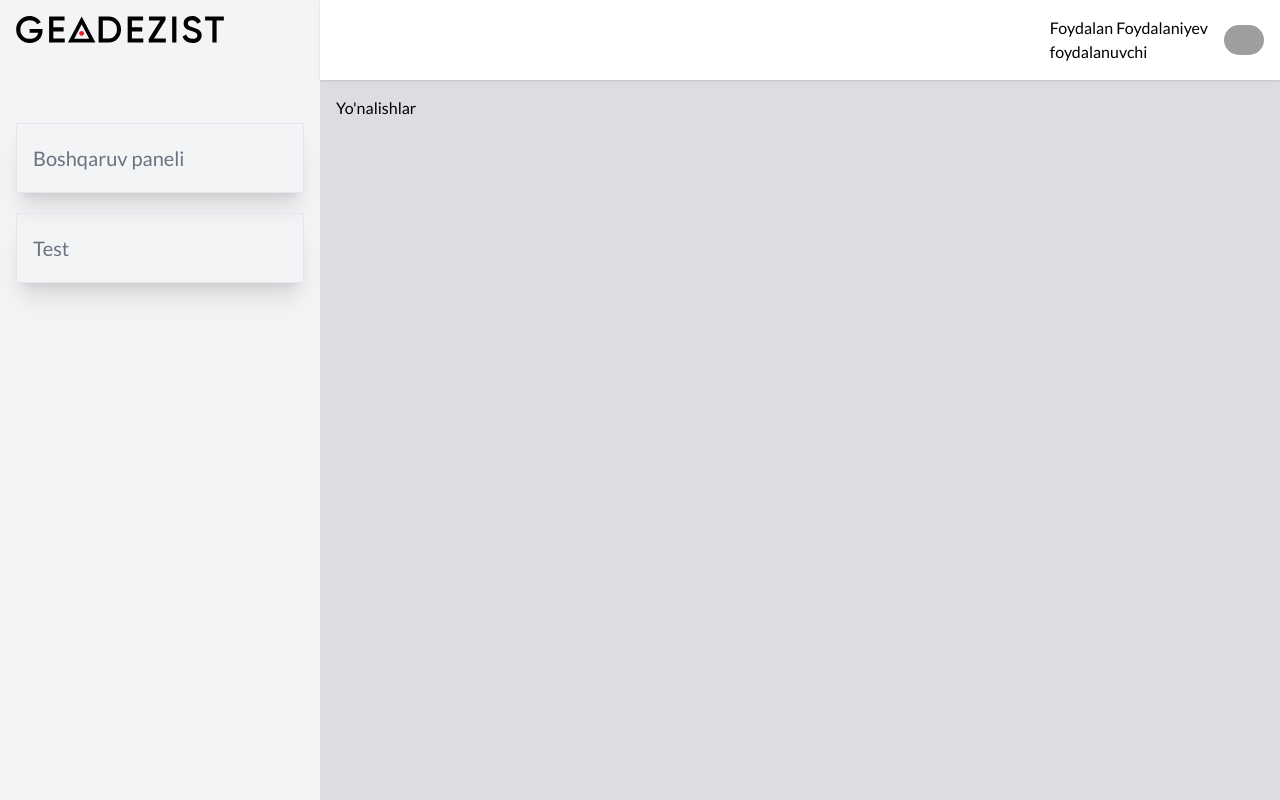
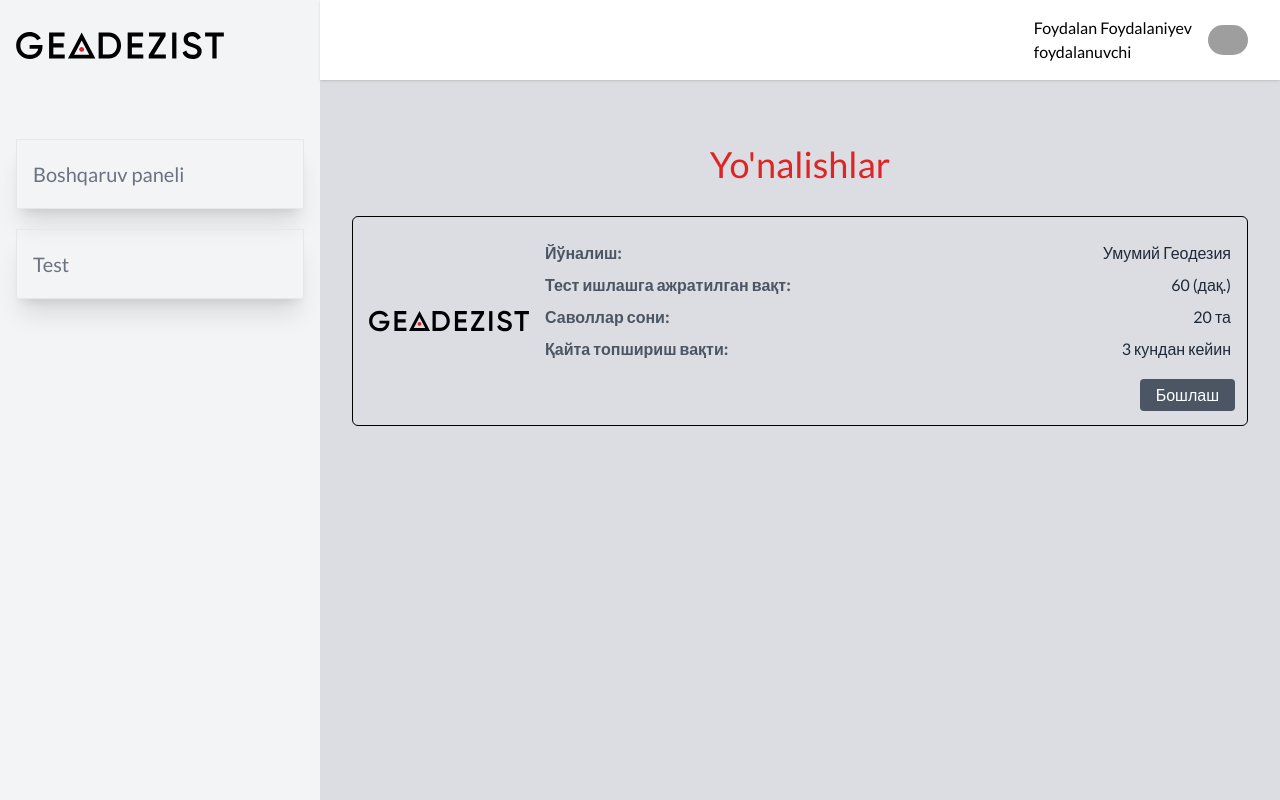
Before and after one commit to jasurhaydarovcode/GEADEZIST, a React (Vite) app: page /client/test/start in a window 1280 px wide. Built offline with nearby package versions, Linux system fonts and the light colour scheme; grey boxes are pictures that could not be loaded.

Commit message:
Clients test start end

```diff
--- a/package.json
+++ b/package.json
@@ -18,6 +18,7 @@
     "axios": "^1.7.7",
     "chart.js": "^4.4.4",
     "flowbite-react": "^0.10.2",
+    "npm": "^10.9.0",
     "react": "^18.3.1",
     "react-chartjs-2": "^5.2.0",
     "react-dom": "^18.3.1",
--- a/src/components/clientDashboard/Navbar.tsx
+++ b/src/components/clientDashboard/Navbar.tsx
@@ -12,7 +12,7 @@ const Navbar: React.FC = () => {
   };
 
   return (
-    <div className="bg-white shadow p-4 relative">
+    <div className="bg-white shadow py-4 pr-8  relative">
       {/* Navbar content here */}
       <div className="flex justify-between items-center">
         <div></div>
@@ -31,7 +31,7 @@ const Navbar: React.FC = () => {
 
           {/* Dropdown Modal */}
           {isDropdownOpen && (
-            <div className="absolute right-0 mt-2 w-56 bg-white border rounded-lg shadow-lg">
+            <div className="absolute z-50 right-0 mt-2 w-56 bg-white border rounded-lg shadow-lg">
               <div className="p-4">
                 <div className="font-bold">Foydalan Foydalaniyev</div>
                 <div className="text-gray-500 text-sm">foydalanibqol@gmail.com</div>
--- a/src/components/clientDashboard/Sidebar.tsx
+++ b/src/components/clientDashboard/Sidebar.tsx
@@ -16,7 +16,7 @@ const Sidebar: React.FC = () => {
     ];
 
     return (
-        <div className="w-80 bg-gray-100 p-4">
+        <div className="w-80 bg-gray-100 px-4 py-8">
             <Link to={"/client/dashboard"}>
                 <img src={Logo} className="w-52" alt="Geodeziya Logo" />
             </Link>
--- a/src/components/clientDashboard/laytout.tsx
+++ b/src/components/clientDashboard/laytout.tsx
@@ -14,12 +14,12 @@ const Layout: React.FC<{ children: React.ReactNode }> = ({ children }) => {
                 <Navbar />
 
                 {/* Main Content */}
-                <main className="p-4">
+                <main className="p-8">
                     {children}
                 </main>
             </div>
         </div>
     );
-};
+};``
 
 export default Layout;
--- a/src/pages/Client/ClientTestStart.tsx
+++ b/src/pages/Client/ClientTestStart.tsx
@@ -1,9 +1,86 @@
 import Layout from "@/components/clientDashboard/laytout";
+import { Logo } from "@/helpers/imports/images";
+import { useNavigate } from "react-router-dom";
+import { Modal } from "antd";
+import { useState } from "react";
+import { MdOutlineNotStarted } from "react-icons/md";
 
-function ClientTestStart() {
+const ClientTestStart: React.FC = () => {
+  const [isModalVisible, setIsModalVisible] = useState<boolean>(false);
+  const navigate = useNavigate()
+
+  const showModal = () => {
+    setIsModalVisible(true);
+  };
+
+  const handleOk = () => {
+    navigate('/client/quiz/:id')
+    // Add any logic you want to execute when "OK" is clicked
+  };
+
+  // Function to handle modal close
+  const handleCancel = () => {
+    setIsModalVisible(false);
+  };
+
+  const geodesyData = [
+    { title: "Йўналиш:", value: "Умумий Геодезия" },
+    { title: "Тест ишлашга ажратилган вақт:", value: "60 (дақ.)" },
+    { title: "Саволлар сони:", value: "20 та" },
+    { title: "Қайта топшириш вақти:", value: "3 кундан кейин" },
+  ];
+
   return (
     <Layout>
-      Yo'nalishlar
+      <div className="py-8">
+        <h2 className="text-red-600 text-4xl text-center">Yo'nalishlar</h2>
+      </div>
+      <div className="border-[1px] items-center relative border-black rounded-md py-6 px-4 w-full">
+        <div className="flex">
+          <div>
+            <img className="w-40 h-40 mr-4" src={Logo} alt="Orientation Illustration" />
+          </div>
+          <div className="flex-1 mb-4">
+            {geodesyData.map((item, index) => (
+              <div key={index} className="flex justify-between mb-2">
+                <span className="text-gray-600 font-semibold">{item.title}</span>
+                <span className="text-gray-800">{item.value}</span>
+              </div>
+            ))}
+          </div>
+        </div>
+        {/* Ant Design Modal */}
+        <Modal
+          title={
+            <div>
+              <span>
+              <MdOutlineNotStarted size={90} color="red" className="mx-auto" />
+              </span>
+              <span>Haqiqatdan ham </span>
+              <span className="text-red-600">{geodesyData[0].value}</span>
+              <span> yo'nalishi bo'yicha test boshlamoqchimisiz?</span>
+            </div>
+          }
+          visible={isModalVisible}
+          onOk={handleOk}
+          onCancel={handleCancel}
+          okText="Boshlash"
+          cancelText="Orqaga"
+          maskClosable={false}
+          style={{
+            top: "36`%",
+            left: "1%",
+            width: "300px"
+          }}
+          maskStyle={{
+            backgroundColor: "rgba(0, 0, 0, 0.5)",
+          }}
+        >
+        </Modal>
+        <button onClick={showModal} className="bg-gray-600 cursor-pointer absolute top-[78%] right-3 text-white p-1 px-4 rounded">
+          Бошлаш
+        </button>
+      </div>
     </Layout>
   );
 }
```
Also changed, not shown: 1 other file (tests, documents, lock files or other folders).
